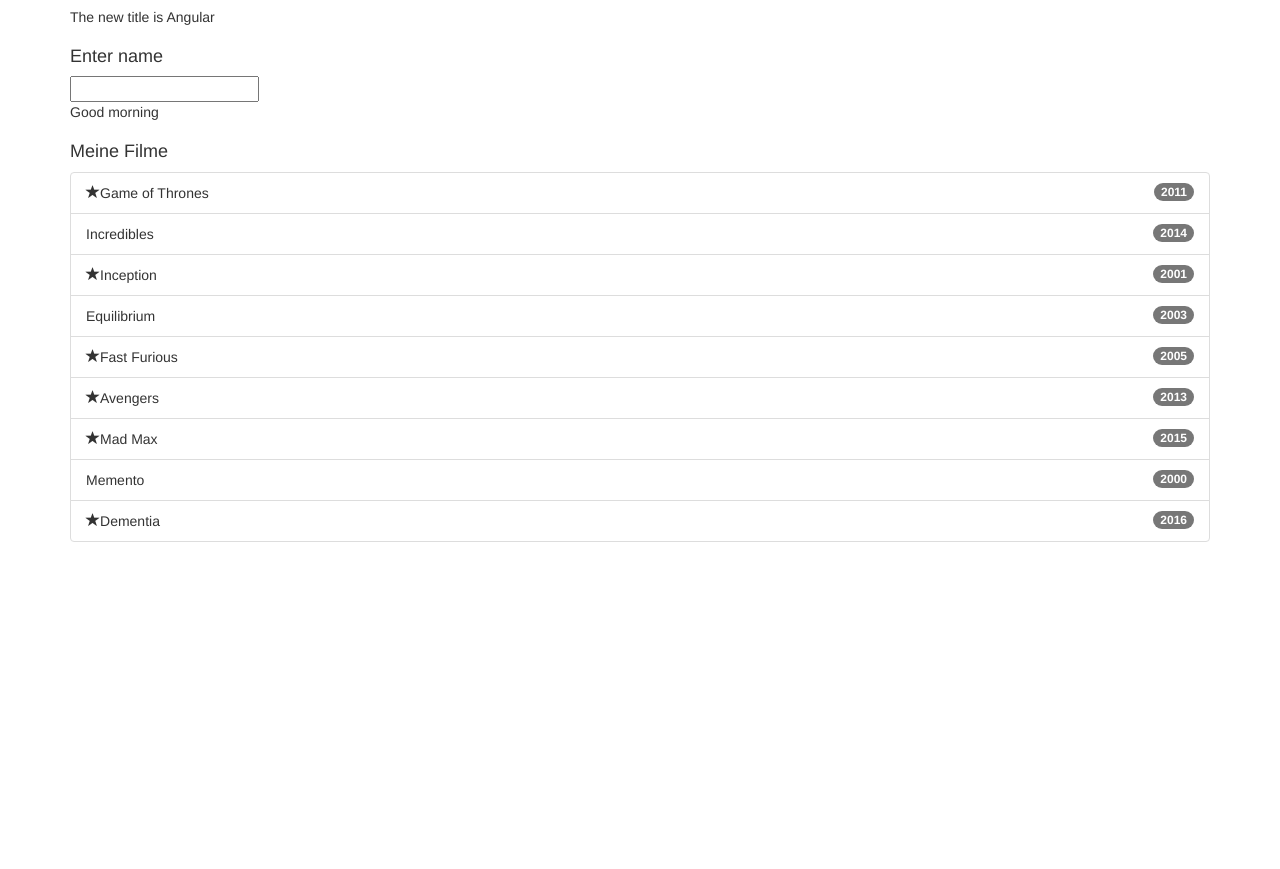
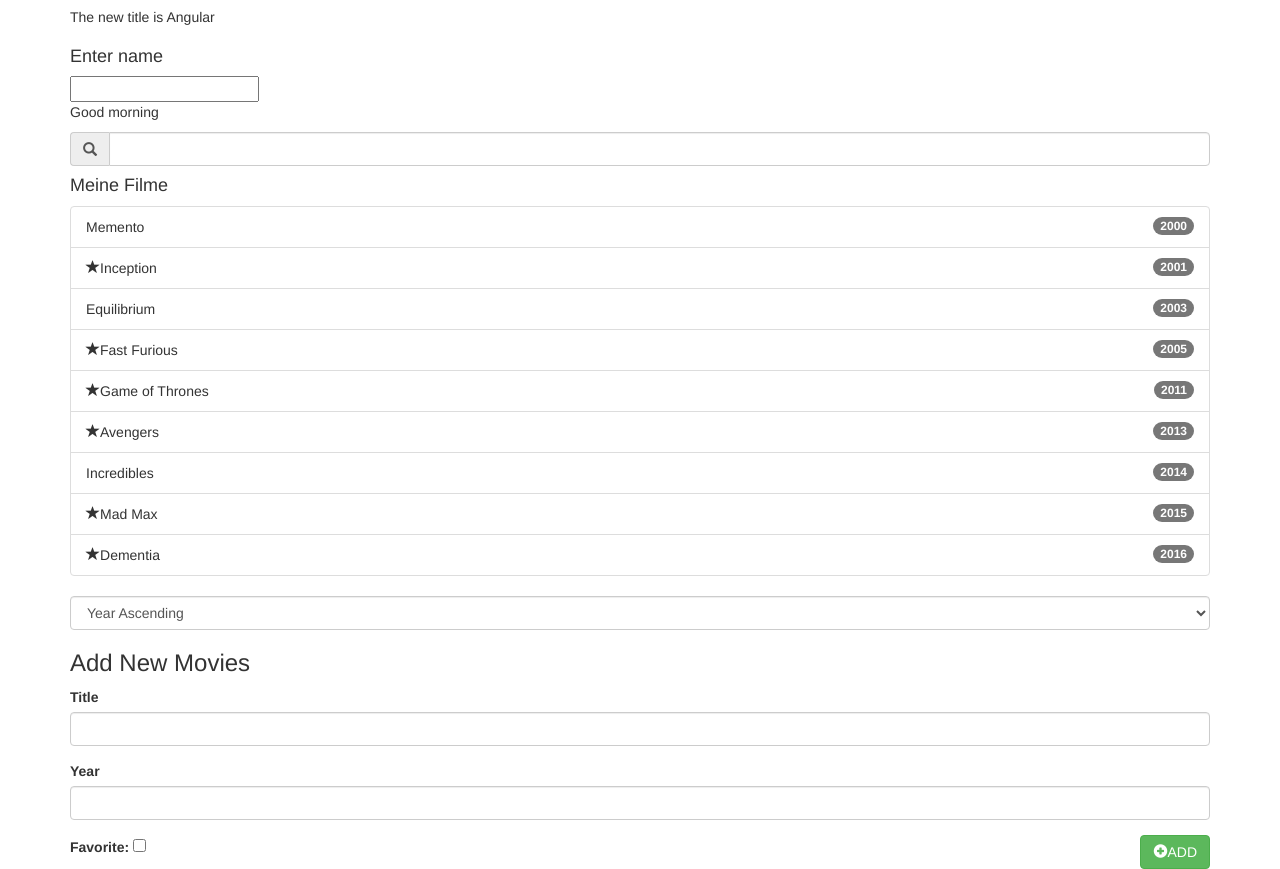
Before and after one commit to pascalodek/Angular2, a plain HTML site: page index.html in a window 1280 px wide. Shown: the part 63-932 px from the top of the page. Before the commit the page ends 800 px from the top, so only its background shows below. Drawn offline with nearby package versions, Linux system fonts and the light colour scheme.

Commit message:
comleted movie list

```diff
--- a/index.html
+++ b/index.html
@@ -18,20 +18,60 @@
     <![endif]-->
   </head>
   <body ng-app="app" ng-controller = "MainController as main">
+
     <div class = "container">
       <h1>Hello there!</h1>
       <p>The new title is {{main.title}} </p>
     </div>
+
     <div class= "container">
       <h4>Enter name</h4>
       <input ng-model="name">
       <p>Good morning {{name}}</p>
     </div>
+
+    <div class="container">
+    <div class="input-group">
+      <span class="input-group-addon">
+          <span class="glyphicon glyphicon-search"></span>
+      </span>
+      <input type= "text" class="form-control" ng-model="main.searchInput"/>
+    </div>
+    </div>
+
     <div class= "container">
       <h4>Meine Filme</h4>
+
       <ul class = "list-group">
-        <li class = "list-group-item" ng-repeat = "movie in main.movies"> <span class="glyphicon glyphicon-star" ng-if="movie.favourite"></span>{{movie.title}} <span class="badge">{{movie.year}}</span></li>
+        <li class = "list-group-item" ng-repeat = "movie in main.movies | filter:main.searchInput |orderBy:main.order.key:main.order.reverse"> <span class="glyphicon glyphicon-star" ng-if="movie.favourite"></span>{{movie.title}} <span class="badge">{{movie.year}}</span></li>
       </ul>
+      <select class="form-control pull-right" ng-model="main.order" ng-options="order as order.title for order in main.orders" ></select>
+    </div>
+
+    <div class="container">
+      <div class="clearfix">
+        <h3>Add New Movies</h3>
+
+        <form name="main.addForm" class= "form" ng-submit="main.addShow()">
+          <div class="form-group">
+            <label>Title</label>
+            <input type="text" class="form-control" ng-model="main.new.title" required/>
+          </div>
+          <div class= "form-group">
+            <label>Year</label>
+            <input type="number" min="1900" max="2030" class= "form-control" ng-model="main.new.year" required/>
+          </div>
+          <div class="row">
+            <div class="col-xs-6">
+              <label>Favorite: <input type ="checkbox" ng-model="main.new.favourite"/></label>
+            </div>
+            <div class="col-xs-6">
+              <button class="btn btn-success pull-right"><span class= "glyphicon glyphicon-plus-sign"></span>ADD</button>
+            </div>
+          </div>
+        </form>
+
+      </div>
     </div>
 
 
--- a/js/MainController.js
+++ b/js/MainController.js
@@ -1,7 +1,7 @@
 angular.module('app').controller("MainController", function(){
 	var vm = this;
 	vm.title= "Angular";
-	//vm.searchInput = " ";
+	vm.searchInput = '';
 	vm.movies = [
 			{
 				title: 'Game of Thrones',
@@ -49,5 +49,45 @@
 				favourite:true
 			}
 	];
+	vm.orders = [
+			{
+				id: 1,
+				title: 'Year Ascending',
+				key: 'year',
+				reverse: false
+
+			},
+			{
+				id: 2,
+				title: 'Year Descending',
+				key: 'year',
+				reverse: true
+
+			},
+			{
+				id: 3,
+				title: 'Title Ascending',
+				key: 'title',
+				reverse: false
+
+			},
+			{
+				id: 4,
+				title: 'Title Descending',
+				key: 'title',
+				reverse: true
+
+			}
+
+	];
+
+	vm.order = vm.orders[0];
+	vm.new = {};
+	vm.addShow = function() {
+		// body...
+		vm.movies.push(vm.new);
+		vm.new = {};
+
+	};
 
 });
```
